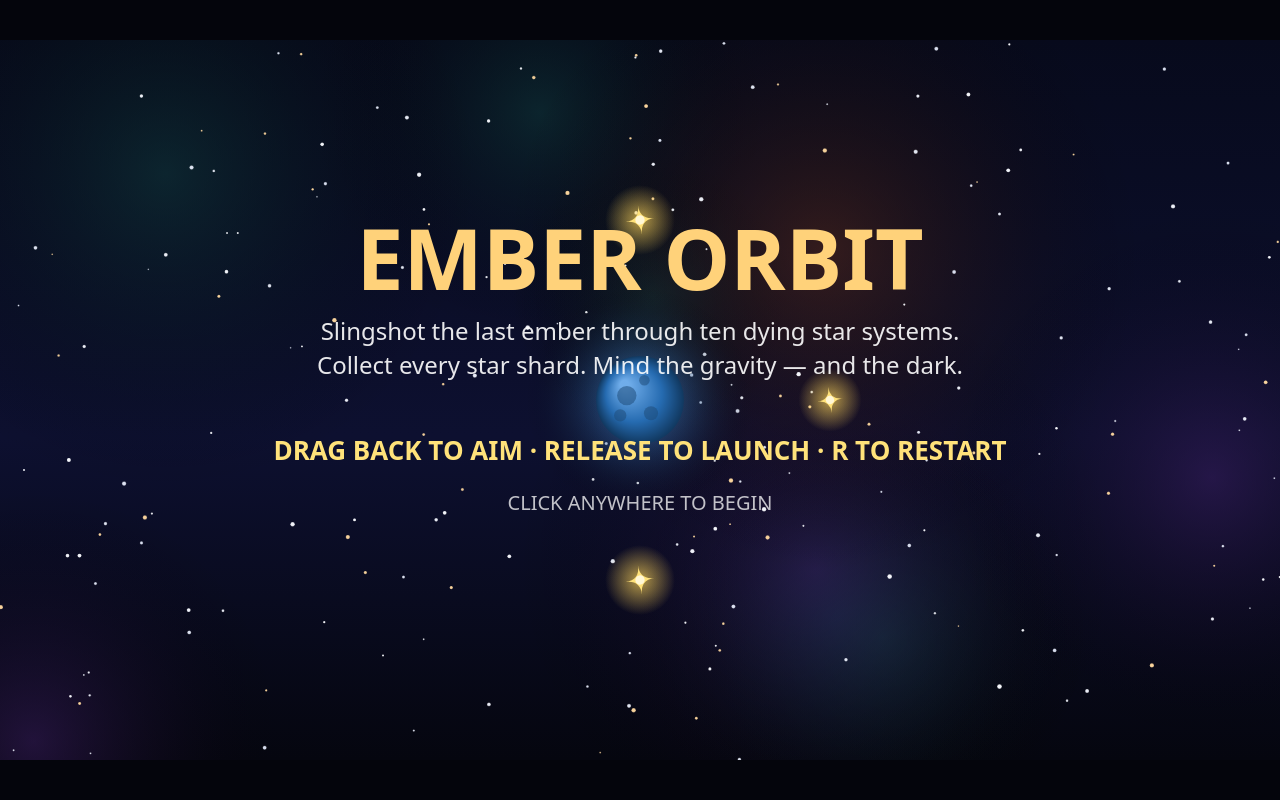
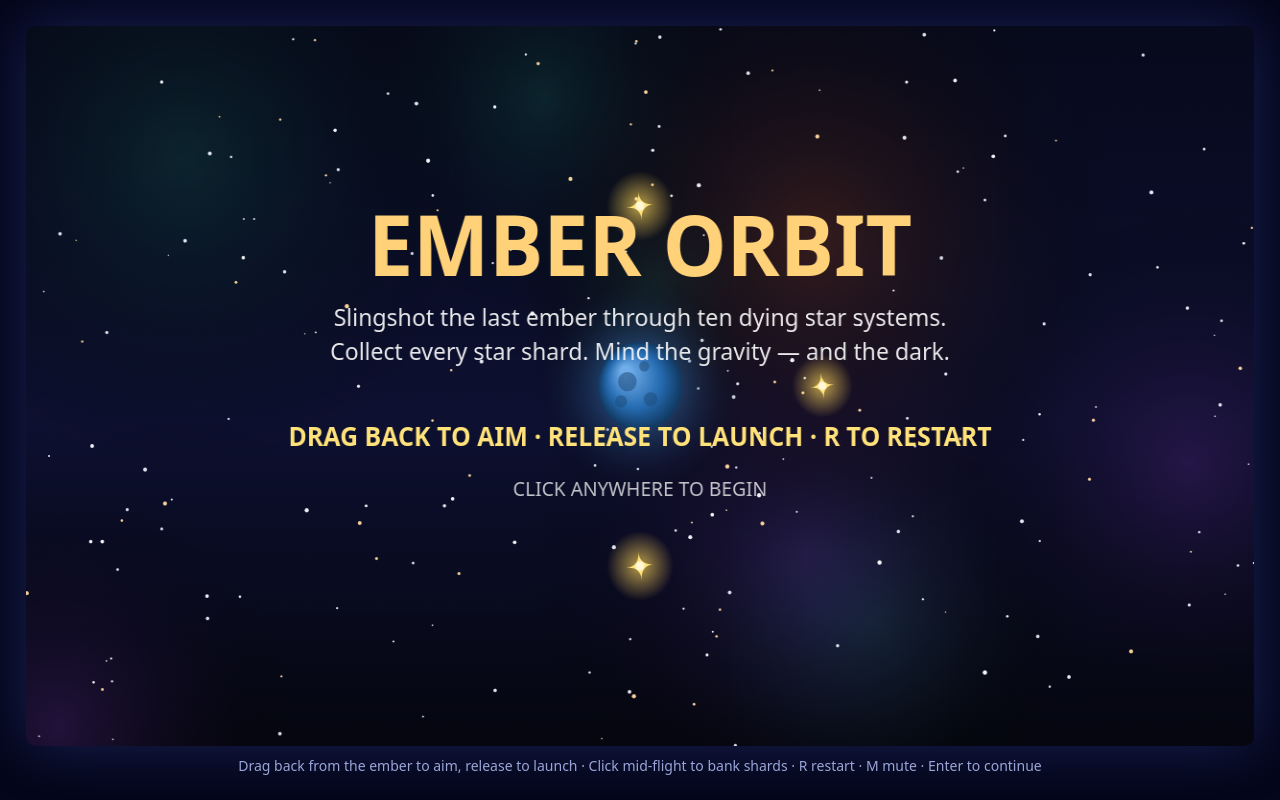
Before and after one commit to Arfndi/best-game-01, a website with bundled scripts: page game/index.html in a window 1280 px wide. Built offline with nearby package versions, Linux system fonts and the light colour scheme.

Commit message:
Add files via upload

```diff
--- a/game/index.html
+++ b/game/index.html
@@ -1,14 +1,19 @@
 <!doctype html>
 <html lang="en">
-<head>
-<meta charset="utf-8">
-<meta name="viewport" content="width=device-width, initial-scale=1">
-<title>Ember Orbit — slingshot the last ember through dying star systems</title>
-<link rel="stylesheet" href="./style.css">
-</head>
-<body>
-<canvas id="game" width="1280" height="720" aria-label="Ember Orbit: drag back to aim, release to launch the ember around gravity planets and collect every star shard"></canvas>
-<p id="status" role="status" aria-live="polite">Ember Orbit. Drag back from the ember to aim, release to launch.</p>
-<script type="module" src="./src/main.js"></script>
-</body>
+  <head>
+    <meta charset="utf-8" />
+    <meta name="viewport" content="width=device-width, initial-scale=1" />
+    <title>Ember Orbit — a gravity-slingshot arcade game</title>
+    <link rel="stylesheet" href="./style.css" />
+  </head>
+  <body>
+    <main>
+      <canvas id="game" width="1280" height="720"></canvas>
+      <p class="hint">
+        Drag back from the ember to aim, release to launch · Click mid-flight to bank shards ·
+        R restart · M mute · Enter to continue
+      </p>
+    </main>
+    <script type="module" src="./src/main.js"></script>
+  </body>
 </html>
--- a/game/style.css
+++ b/game/style.css
@@ -1,31 +1,43 @@
-/* Ember Orbit — page chrome. The game itself is drawn on the canvas; this file only
-   centres it on a black page and keeps the status line out of sight. */
+/* Ember Orbit — page chrome around the canvas. The game itself draws everything;
+   this only centres the 1280x720 playfield on a dark page. */
+* {
+  box-sizing: border-box;
+}
+
 html,
 body {
   margin: 0;
-  height: 100%;
-  overflow: hidden;
-  background: #04050c;
+  padding: 0;
+  background: #04061a;
 }
 
 body {
+  min-height: 100vh;
   display: flex;
   align-items: center;
   justify-content: center;
+  font-family: system-ui, -apple-system, "Segoe UI", sans-serif;
 }
 
-#game {
+main {
+  text-align: center;
+  padding: 12px;
+}
+
+canvas {
   display: block;
-  touch-action: none;
+  max-width: min(1280px, 96vw);
+  max-height: calc(96vh - 48px);
+  width: auto;
+  height: auto;
+  border-radius: 10px;
+  box-shadow: 0 0 60px rgba(90, 110, 255, 0.25);
+  background: #070b1d;
   cursor: crosshair;
 }
 
-/* Read aloud, never shown: the status line screen readers announce. */
-#status {
-  position: absolute;
-  width: 1px;
-  height: 1px;
-  overflow: hidden;
-  clip-path: inset(50%);
-  white-space: nowrap;
+.hint {
+  margin: 10px 0 0;
+  color: #9aa5d8;
+  font-size: 14px;
 }
```
